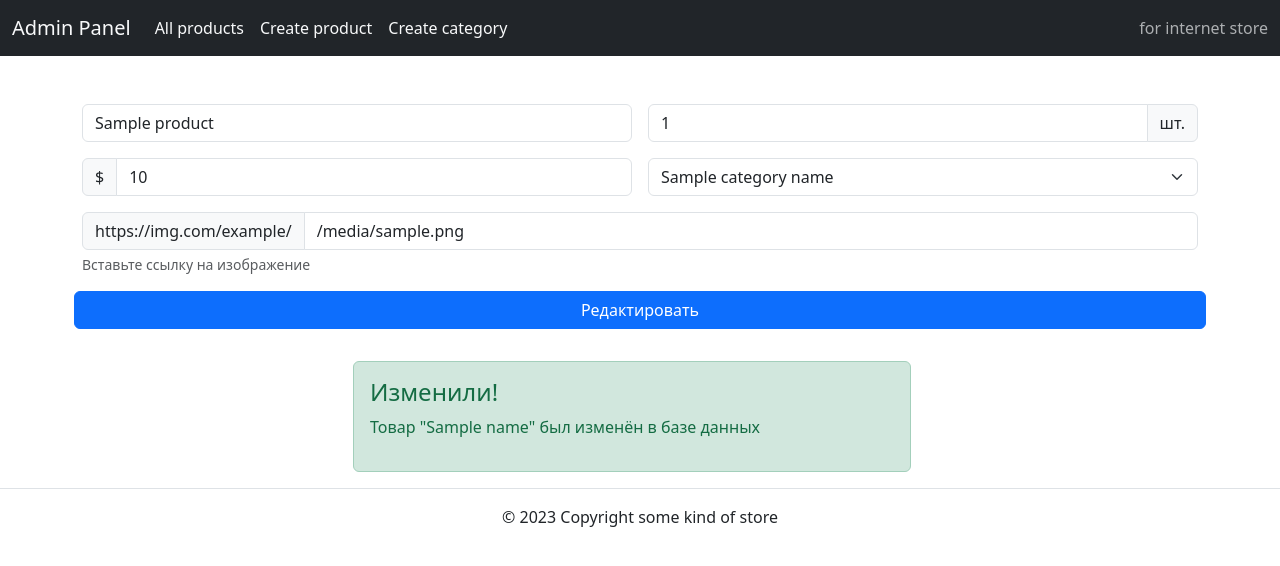
After one commit to istillmissyou/shop_admin_api, a Python web app: template app/templates/change_product_done.html in a window 1280 px wide. The commit adds this page. Shown: the top 566 px of the page. Run offline with Jinja, Linux system fonts and the light colour scheme; the template is opened without the code that fills it: most values are stand-ins (such as "Sample title", 1, 10 or a date in 2020).

Commit message:
v0.2.3: added page for change product

```diff
--- a/app/config.py
+++ b/app/config.py
@@ -4,7 +4,7 @@ from pydantic import BaseSettings
 class Settings(BaseSettings):
     app_title: str = 'Store API'
     app_description: str = 'API for the admin panel for the online store'
-    app_version: str = '0.2.2'
+    app_version: str = '0.2.3'
     terms_of_service: str = ('https://github.com/istillmissyou/'
                              'shop_admin_api/blob/main/LICENSE')
     contact: dict = {
--- /dev/null
+++ b/app/templates/change_product_done.html
@@ -0,0 +1,56 @@
+{% extends 'base.html' %}
+{% block content %}
+<div class="container">
+    <br><br>
+    <form method="post" class="row g-3">
+      <div class="col-md-6">
+        <input type="text" name="name" class="form-control" placeholder="Наименование" aria-label="Наименование" value="{{ product.name }}">
+      </div>
+
+      <div class="col-md-6">
+        <div class="input-group">
+            <input type="text" name="count" class="form-control" placeholder="Количество" aria-label="Количество" value="{{ product.count }}">
+            <span class="input-group-text">шт.</span>
+        </div>
+      </div>
+
+      <div class="col-md-6">
+        <div class="input-group">
+            <span class="input-group-text">$</span>
+            <input type="text" name="price" class="form-control" placeholder="Стоимость" aria-label="Стоимость" value="{{ product.price }}">
+        </div>
+      </div>
+
+      <div class="col-md-6">
+        <select class="form-select" name="category_id" aria-label="Default select example">
+            <option value="{{ category_id }}" selected>{{ category_name }}</option>
+            {% for category in categories -%}
+            <option value="{{ category.id }}">{{ category.name }}</option>
+            {%- endfor %}
+          </select>
+      </div>
+
+      <div class="col-md-12">
+        <div class="input-group">
+          <span class="input-group-text" id="basic-addon3">https://img.com/example/</span>
+          <input type="text" name="image_url" class="form-control" id="basic-url" aria-describedby="basic-addon3"
+          placeholder="Изображение" aria-label="Изображение" value="{{ product.image_url }}">
+        </div>
+        <div class="form-text">Вставьте ссылку на изображение</div>
+      </div>
+
+      <button type="submit" class="btn btn-primary">
+        Редактировать
+      </button>
+
+      <br><br>
+      <div class="row g-3 justify-content-center">
+      <div class="alert alert-success col-md-6" role="alert">
+          <h4 class="alert-heading">Изменили!</h4>
+          <p>Товар "{{ name }}" был изменён в базе данных</p>
+      </div>
+      </div>
+
+    </form>
+</div>
+{% endblock %}
--- a/app/templates/includes/header.html
+++ b/app/templates/includes/header.html
@@ -10,10 +10,10 @@
             <a class="nav-link active" aria-current="page" href="/">All products</a>
           </li>
           <li class="nav-item">
-            <a class="nav-link active" aria-current="page" href="create_product">Create product</a>
+            <a class="nav-link active" aria-current="page" href="/create_product">Create product</a>
           </li>
           <li class="nav-item">
-            <a class="nav-link active" aria-current="page" href="create_category">Create category</a>
+            <a class="nav-link active" aria-current="page" href="/create_category">Create category</a>
           </li>
         </ul>
         <span class="navbar-text">
--- a/app/templates/index.html
+++ b/app/templates/index.html
@@ -9,7 +9,6 @@
         <img src="{{ product.image_url }}" class="card-img-top" alt="...">
         <div class="card-body">
           <h5 class="card-title">{{ product.name }}</h5>
-          <p class="card-text"><b>Цена:</b> ${{ product.price }} <br><b>Количество:</b> {{ product.count }}</p>
           <a href="product/{{ product.id }}" class="btn btn-outline-secondary">Подробнее</a>
         </div>
       </div>
--- a/app/templates/product_detail.html
+++ b/app/templates/product_detail.html
@@ -12,7 +12,8 @@
           <h5 class="card-title">{{ product.name }}</h5>
           <p class="card-text"><b>Цена:</b> ${{ product.price }}</p>
           <p class="card-text"><small class="text-muted"><b>Количество:</b> {{ product.count }} шт.</small></p>
-          <a href="delete/{{ product.id }}" class="btn btn-danger">Удалить</a>
+          <a href="change/{{ product.id }}" class="btn btn-outline-warning">Редактировать</a>
+          <a href="delete/{{ product.id }}" class="btn btn-outline-danger">Удалить</a>
         </div>
       </div>
     </div>
```
Also changed, not shown: app/main.py (+62 -7 lines), app/templates/change_product.html (added, +48 -0 lines).
